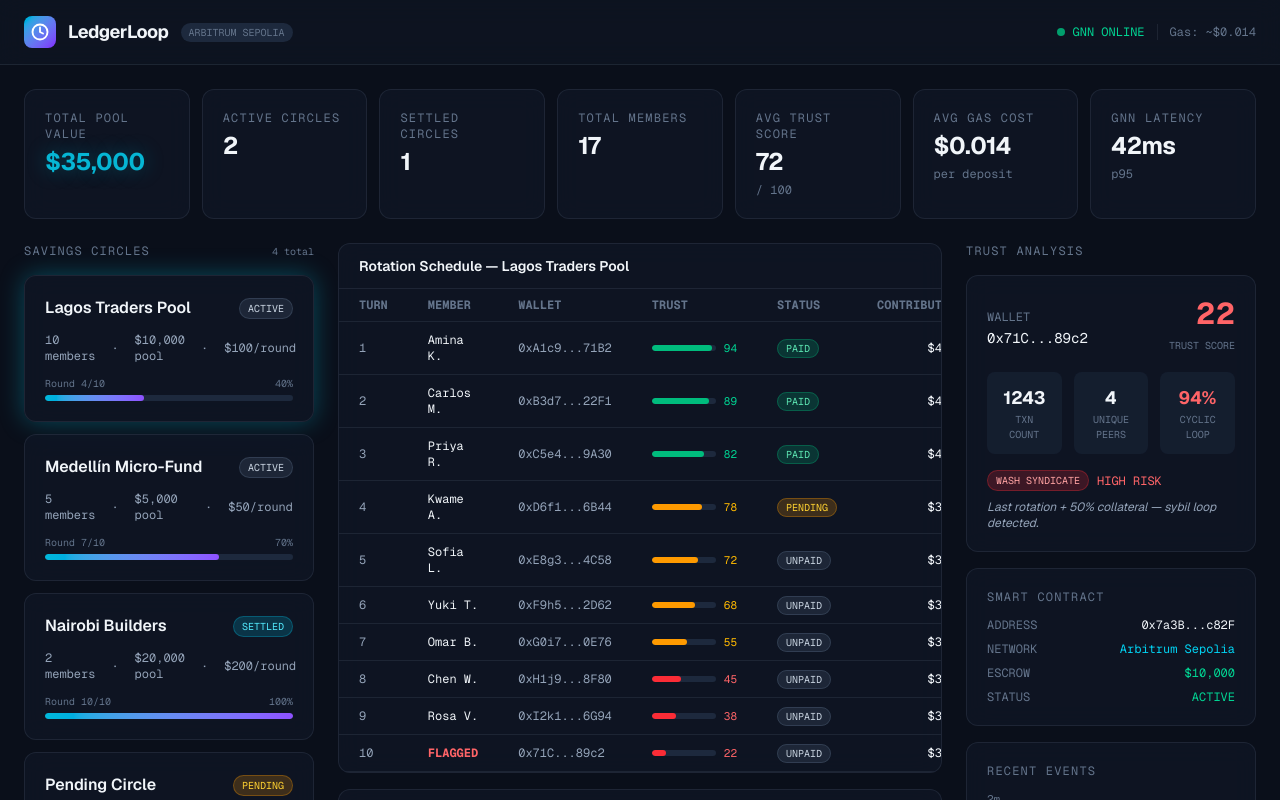
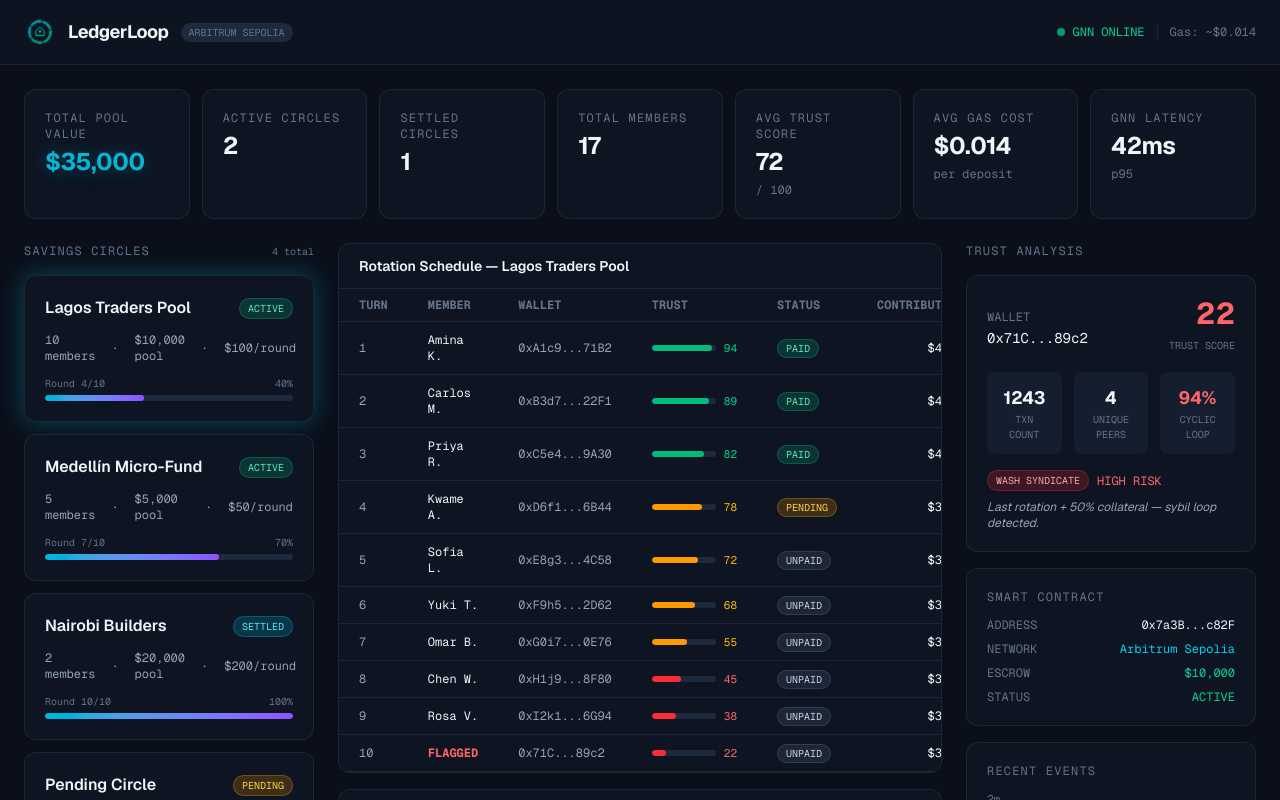
Before and after one commit to edycutjong/ledgerloop, a Next.js app: page / in a window 1280 px wide. Shown: the top 800 px of the page. Built offline with nearby package versions, Linux system fonts and the light colour scheme.

Commit message:
feat: replace logo SVG in header with optimized icon.svg

```diff
--- a/src/app/page.tsx
+++ b/src/app/page.tsx
@@ -21,6 +21,7 @@ function riskColor(level: string) {
 }
 
 function statusBadge(s: string) {
+  if (s === "active") return "bg-emerald-500/20 text-emerald-300 border-emerald-500/30";
   if (s === "paid") return "bg-emerald-500/20 text-emerald-300 border-emerald-500/30";
   if (s === "pending") return "bg-amber-500/20 text-amber-300 border-amber-500/30";
   if (s === "settled") return "bg-cyan-500/20 text-cyan-300 border-cyan-500/30";
@@ -272,11 +273,8 @@ export default function Home() {
       {/* ── Header ── */}
       <header className="flex items-center justify-between px-6 py-4 border-b border-[var(--border)] bg-[var(--surface)]/50 backdrop-blur-md sticky top-0 z-50">
         <div className="flex items-center gap-3">
-          <div className="w-8 h-8 rounded-lg bg-gradient-to-br from-cyan-500 to-violet-600 flex items-center justify-center">
-            <svg width="18" height="18" viewBox="0 0 24 24" fill="none" stroke="white" strokeWidth="2.5" strokeLinecap="round" strokeLinejoin="round">
-              <circle cx="12" cy="12" r="10" />
-              <path d="M12 6v6l4 2" />
-            </svg>
+          <div className="w-8 h-8 rounded-lg overflow-hidden flex-shrink-0">
+            <img src="/icon.svg" alt="LedgerLoop" className="w-full h-full" />
           </div>
           <h1 className="text-lg font-bold tracking-tight text-[var(--text-high)]">
             LedgerLoop
```
